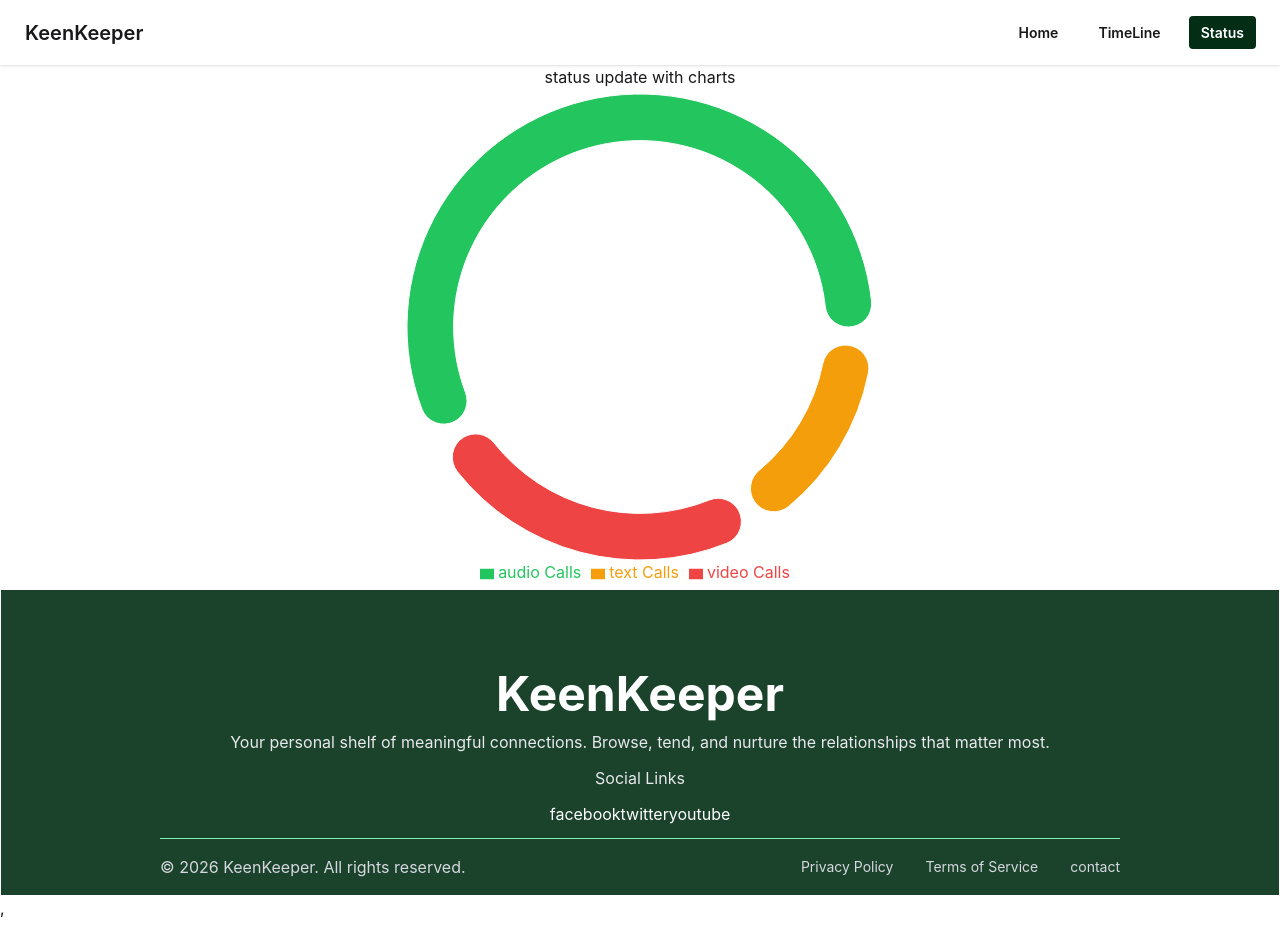
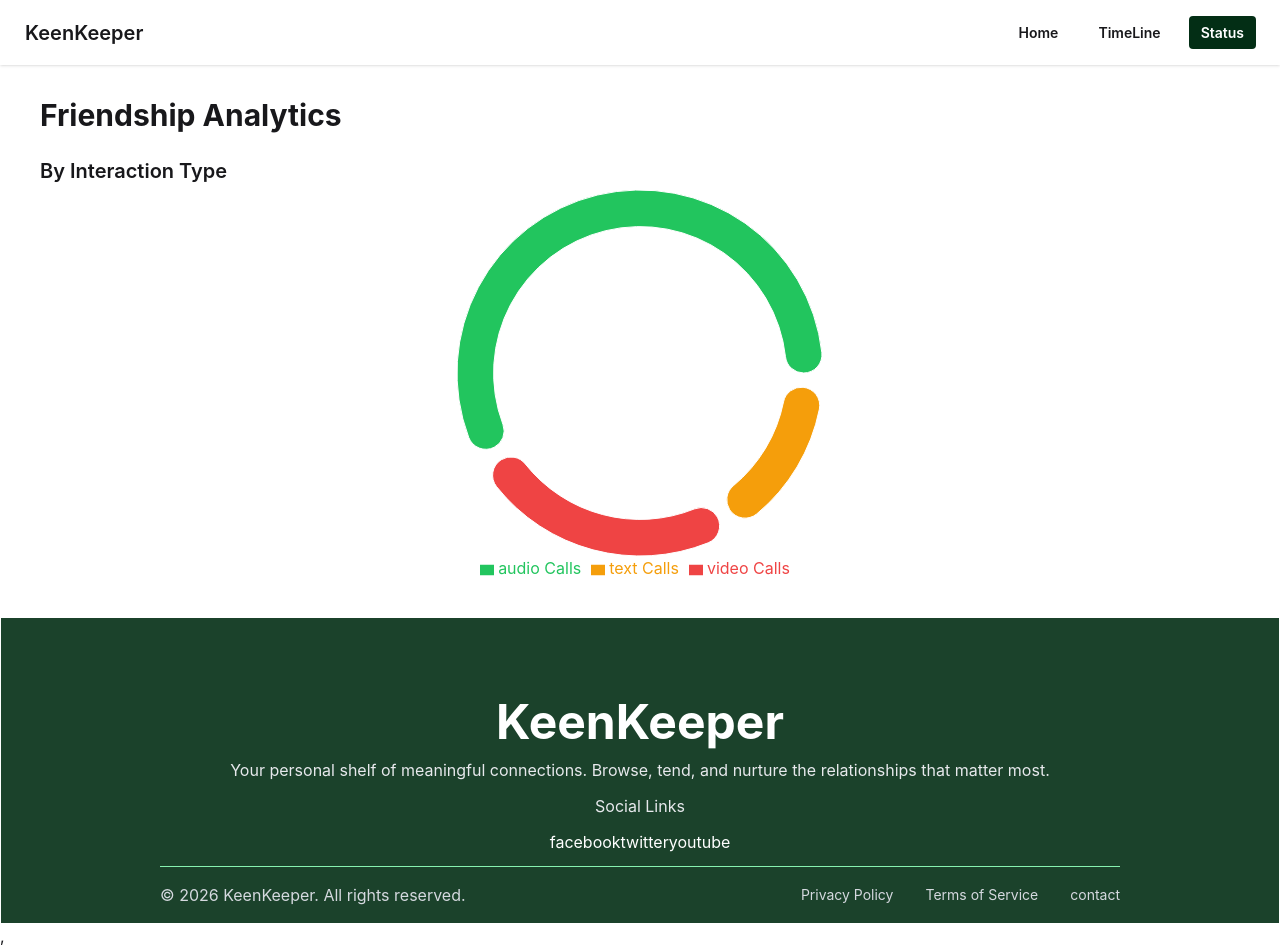
Before and after one commit to mdmahedi-Tech/B-13-A-07-withReact, a React (Vite) app: page /status in a window 1280 px wide. Before the commit the page ends 920 px from the top, so only its background shows below. Built offline with nearby package versions, Linux system fonts and the light colour scheme.

Commit message:
status section developed and desinged as figma and readme file

```diff
--- a/src/Components/status/Status.jsx
+++ b/src/Components/status/Status.jsx
@@ -14,13 +14,15 @@ const {audio,setaudion}=useContext(ContextApi);
     return (
 
         <>
-        <div className='text-center'>
-            <h1>status update with charts</h1>
+       <div className='max-w-[1200px] mx-auto py-8'>
+         <div className='space-y-6 text-xl font-semibold'>
+           <h1 className='text-3xl font-bold'> Friendship Analytics</h1>
+           <p>By Interaction Type</p>
         </div>
 
         <div className='flex justify-center items-center'>
 
-             <PieChart style={{ width: '100%', maxWidth: '500px', maxHeight: '80vh', aspectRatio: 1 }} responsive>
+             <PieChart style={{ width: '80%', maxWidth: '400px', maxHeight: '80vh', aspectRatio: 1 }} responsive>
       <Pie
         data={data}
         innerRadius="80%"
@@ -38,6 +40,7 @@ const {audio,setaudion}=useContext(ContextApi);
       <Tooltip></Tooltip>
     </PieChart>
         </div>
+       </div>
         </>
     );
 };
--- a/src/Components/timelilne/Timeline.jsx
+++ b/src/Components/timelilne/Timeline.jsx
@@ -8,7 +8,17 @@ const Timeline = () => {
     return (
       <div className='py-8 container mx-auto'>
         <h1 className='font-bold text-2xl '>TimeLine</h1>
-          <div className=' bg-amber-50 shadow p-4 gap-5'>
+        <div>
+          <div className="dropdown">
+      <div tabIndex={0} role="button" className="btn m-1">Filter timeline</div>
+        <ul tabIndex="-1" className="dropdown-content menu bg-base-100 rounded-box z-1 w-52 p-2 shadow-sm">
+          <li><a>call</a></li>
+          <li><a>video</a></li>
+          <li><a>text</a></li>
+        </ul>
+      </div>
+        </div>
+          <div className=' bg-amber-50 shadow m-4'>
            {
             audio.map((audios,index)=>{
                 return <div key={index}>
```
